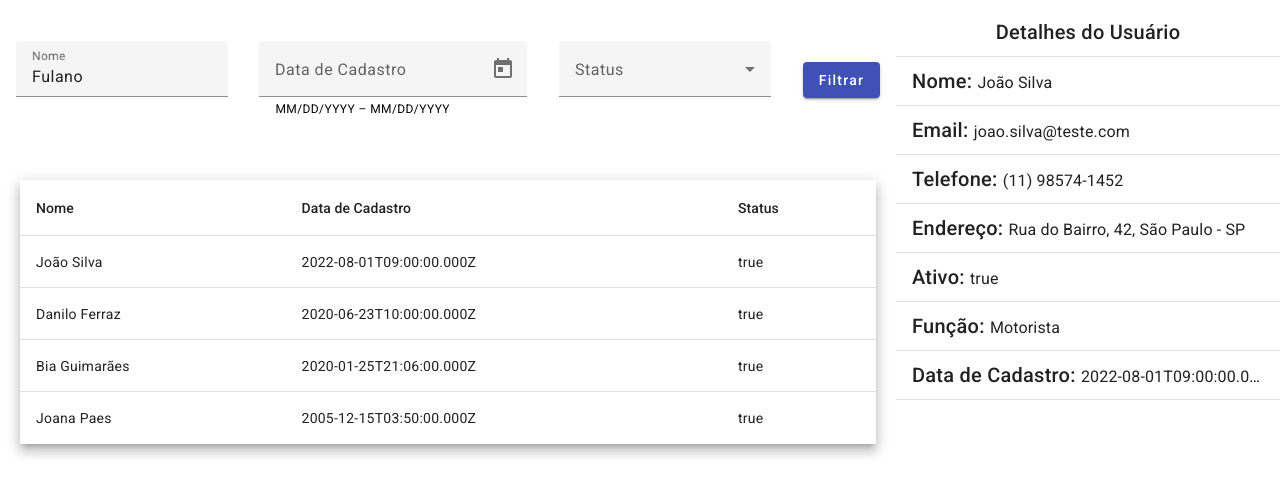
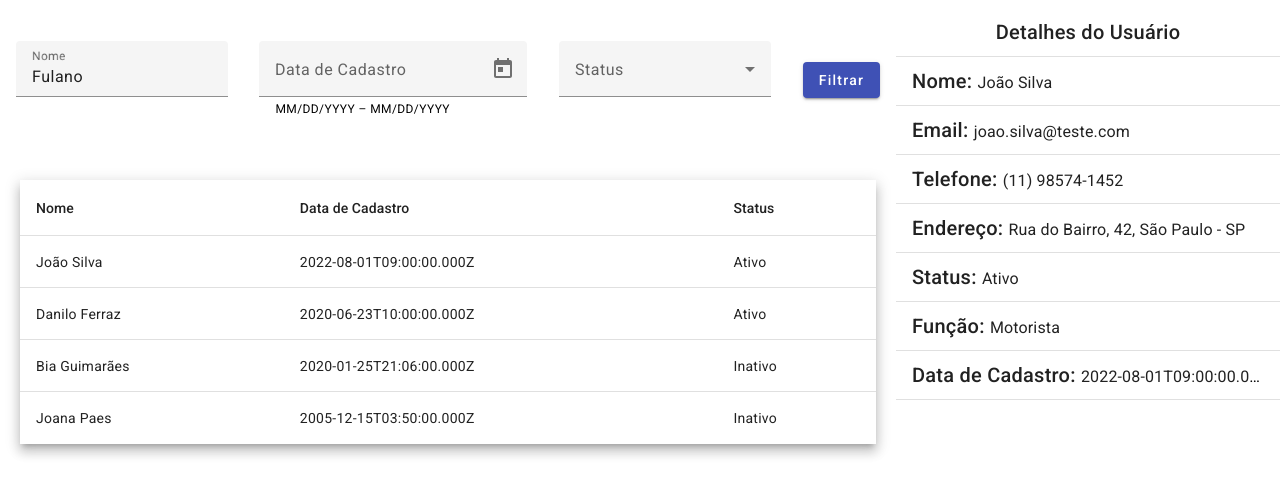
Before and after one commit to diegominelli/projeto-filtro, an Angular app: page / in a window 1280 px wide. Shown: the top 496 px of the page. Built offline with nearby package versions, Linux system fonts and the light colour scheme.

Commit message:
criacao do pipe de status

```diff
--- a/src/app/components/user-details/user-details.component.html
+++ b/src/app/components/user-details/user-details.component.html
@@ -28,8 +28,8 @@
     </mat-list-item>
     <mat-divider></mat-divider>
     <mat-list-item>
-      <span class="mat-h2">Ativo: </span><span class="mat-h3">
-        {{ user.ativo }}
+      <span class="mat-h2">Status: </span><span class="mat-h3">
+        {{ user.ativo | status }}
       </span>
     </mat-list-item>
     <mat-divider></mat-divider>
--- a/src/app/components/users-list/users-list.component.html
+++ b/src/app/components/users-list/users-list.component.html
@@ -16,7 +16,7 @@
     <ng-container matColumnDef="status">
       <th mat-header-cell *matHeaderCellDef> Status </th>
       <td mat-cell *matCellDef="let element" class="users-list__item"
-        (click)="onUserSelected(element)"> {{element.ativo}} </td>
+        (click)="onUserSelected(element)"> {{element.ativo | status}} </td>
     </ng-container>
 
     <tr mat-header-row *matHeaderRowDef="displayedColumns"></tr>
--- a/src/app/data/users-list.ts
+++ b/src/app/data/users-list.ts
@@ -60,7 +60,7 @@ export const UsersList: IUser[] = [
       "pais": "Brasil",
     },
     "telefone": "11974859636",
-    "ativo": true,
+    "ativo": false,
     "funcao": "Vendedora",
     "dataCadastro": "2020-01-25T21:06:00.000Z",
     "status": {
@@ -83,7 +83,7 @@ export const UsersList: IUser[] = [
       "pais": "Brasil",
     },
     "telefone": "11985140269",
-    "ativo": true,
+    "ativo": false,
     "funcao": "Publicitária",
     "dataCadastro": "2005-12-15T03:50:00.000Z",
     "status": {
--- a/src/app/pipes/pipes.module.ts
+++ b/src/app/pipes/pipes.module.ts
@@ -1,15 +1,18 @@
 import { NgModule } from '@angular/core';
 import { PhonePipe } from './phone.pipe';
 import { AddressPipe } from './address.pipe';
+import { StatusPipe } from './status.pipe';
 
 @NgModule({
   declarations: [
     PhonePipe,
     AddressPipe,
+    StatusPipe,
   ],
   exports: [
     PhonePipe,
     AddressPipe,
+    StatusPipe,
   ]
 })
 export class PipesModule {}
--- /dev/null
+++ b/src/app/pipes/status.pipe.ts
@@ -0,0 +1,18 @@
+import { Pipe, PipeTransform } from '@angular/core';
+
+@Pipe({
+  name: 'status'
+})
+export class StatusPipe implements PipeTransform {
+
+  transform(status: boolean): string {
+    const INVALID_STATUS = status === undefined || status === null;
+
+    if (INVALID_STATUS) {
+      return 'Status indisponível ou inválido'
+    }
+
+    return status ? 'Ativo' : 'Inativo';
+  }
+
+}
```
